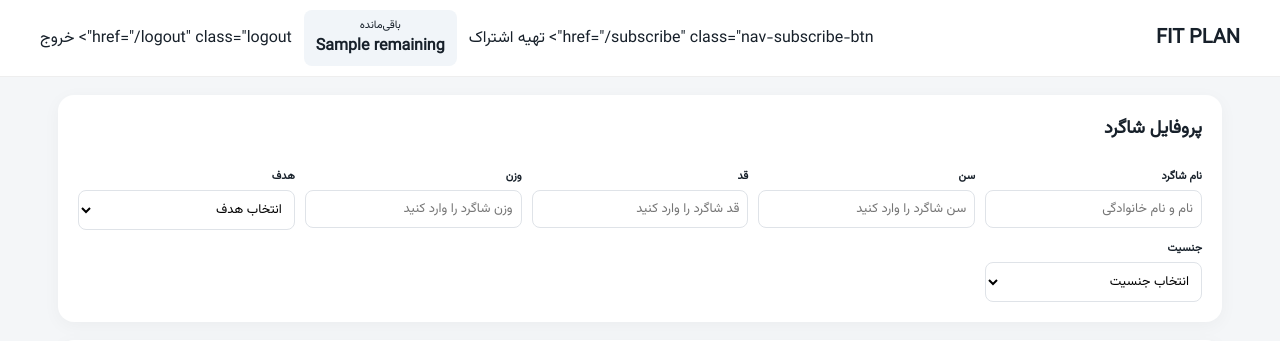
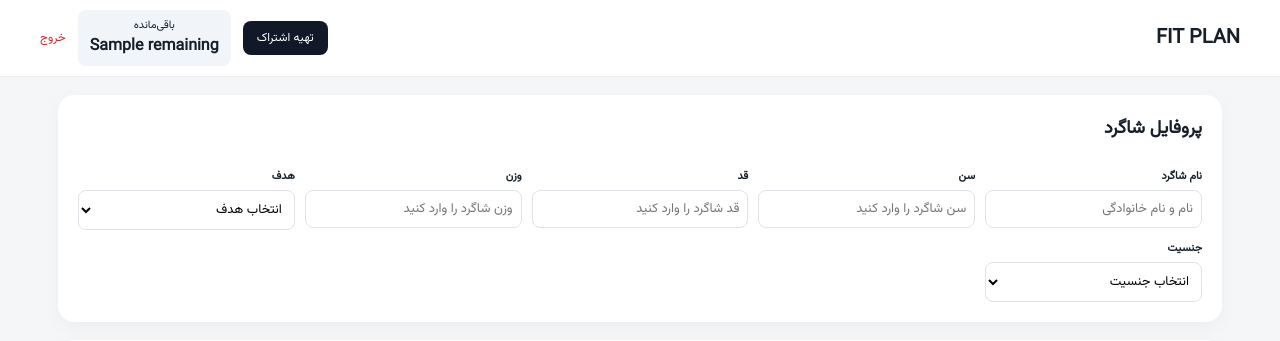
Before and after one commit to atenaaryafard/fitplan, a Flask app: template templates/planner.html in a window 1280 px wide. Shown: the top 341 px of the page. Run offline with Flask 3, Linux system fonts and the light colour scheme; the template is opened without the code that fills it: most values are stand-ins (such as "Sample title", 1, 10 or a date in 2020); some libraries are stand-ins or nearby versions.

Commit message:
Update planner.html

```diff
--- a/templates/planner.html
+++ b/templates/planner.html
@@ -31,7 +31,7 @@
     <div class="header-actions">
 
 
-            href="{{ url_for('subscribe') }}"
+          <a href="{{ url_for('subscribe') }}"
             class="nav-subscribe-btn">
 
             تهیه اشتراک
@@ -52,7 +52,7 @@
 
 
 
-            href="{{ url_for('logout') }}"
+           <a href="{{ url_for('logout') }}"
             class="logout">
 
             خروج
```
